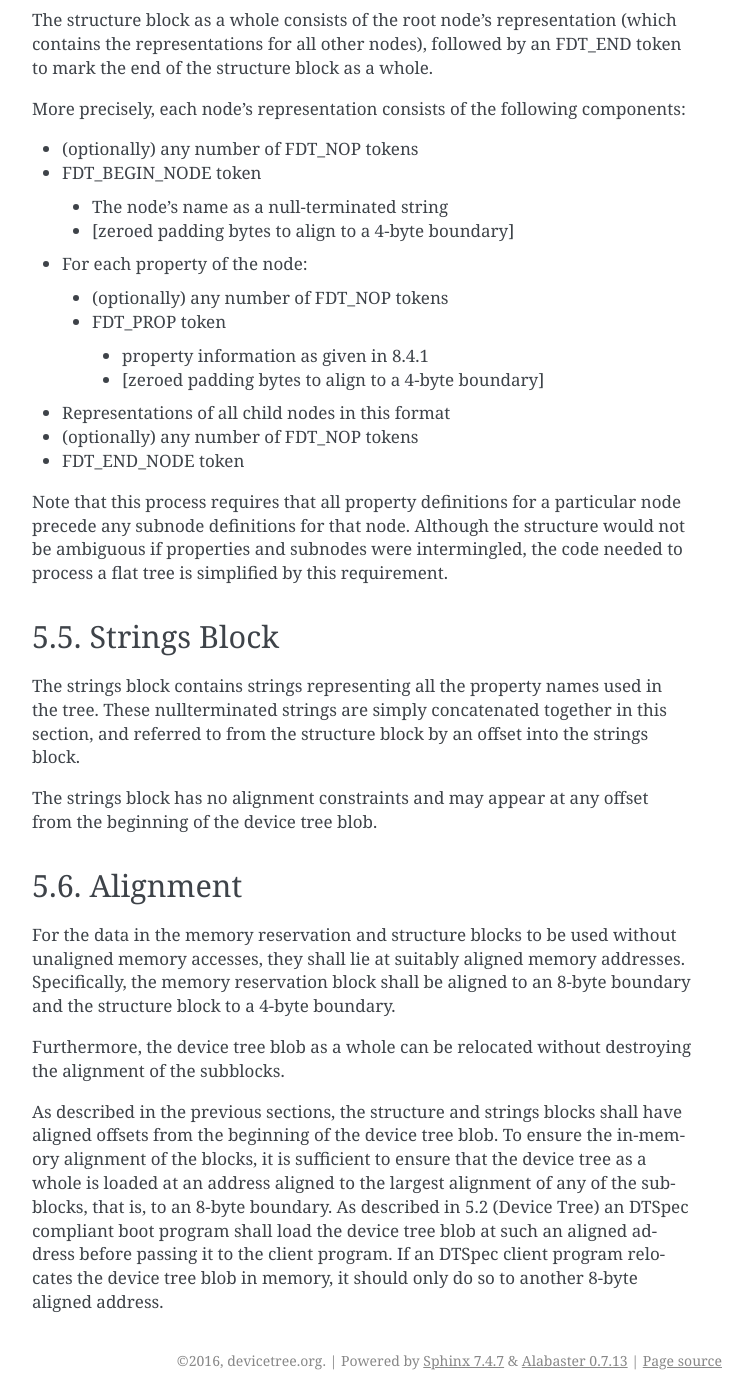
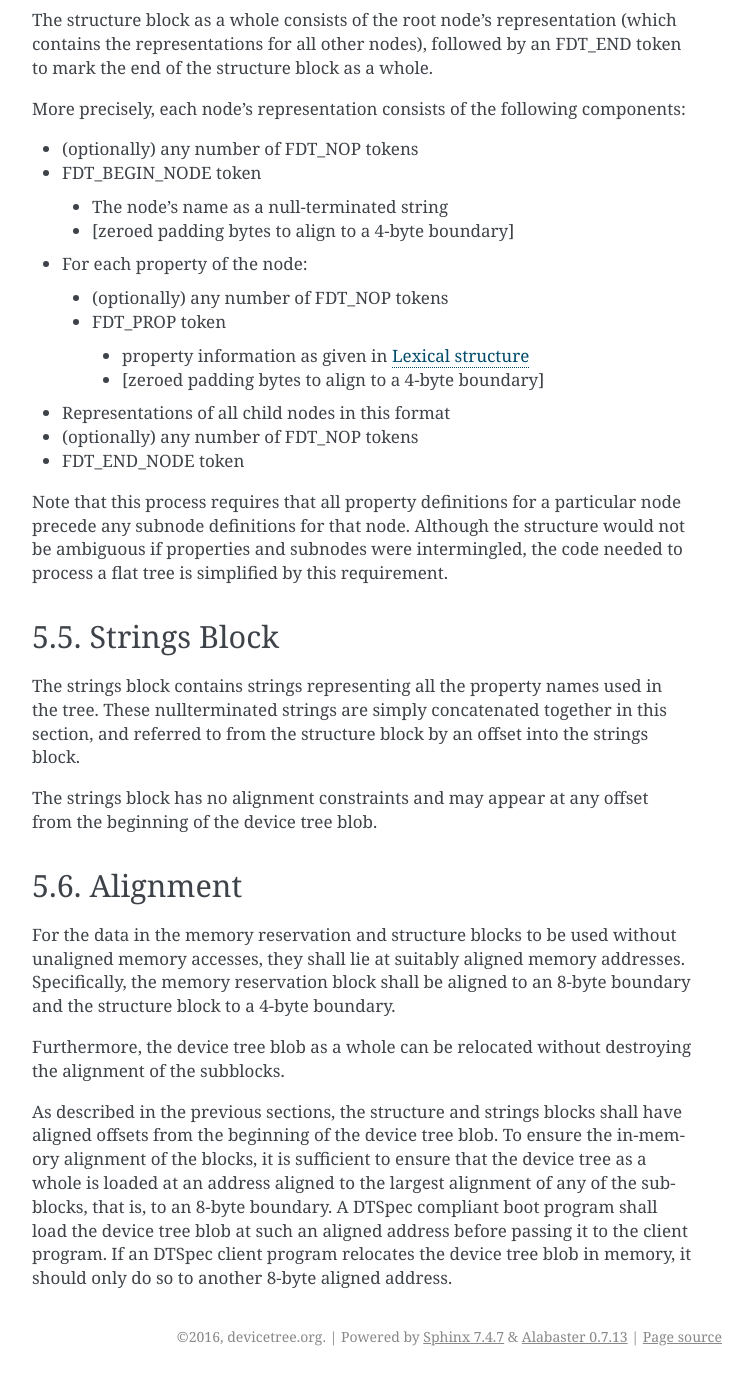
Before and after one commit to devicetree-org/devicetree-specification, a Sphinx documentation site: the page built from source/flattened-format.rst, in a window 1280 px wide and 1400 px high, scrolled down 6419 px. Shown: the whole window, without its empty margins (388-1140 px from the left). Built offline with Sphinx 7.4.7, drawn with Linux system fonts in a browser that asks for light colours; after the commit the page ends 7795 px from its top, so only the background shows below that; some of the changed text lies outside the part shown.

Commit message:
Fix broken section references
Replace old ePAPR section reference numbers with proper rST reference
syntax.

Signed-off-by: Grant Likely <grant.likely@linaro.org>

```diff
--- a/source/devicetree-basics.rst
+++ b/source/devicetree-basics.rst
@@ -281,6 +281,8 @@
    | ``fsl,channel-fifo-len``
    | ``ibm,ppc-interrupt-server#s``
    | ``linux,network-index``
+
+.. _sect-property-values:
 
 Property Values
 ^^^^^^^^^^^^^^^
--- a/source/flattened-format.rst
+++ b/source/flattened-format.rst
@@ -96,15 +96,16 @@
 
 ``off_dt_struct``
     This field shall contain the offset in bytes of the structure block
-    (see 8.4) from the beginning of the header.
+    (see :ref:`sect-fdt-structure-block`) from the beginning of the header.
 
 ``off_dt_strings``
     This field shall contain the offset in bytes of the strings block
-    (see FIXME 8.5) from the beginning of the header.
+    (see :ref:`sect-fdt-strings-block`) from the beginning of the header.
 
 ``off_mem_rsvmap``
     This field shall contain the offset in bytes of the memory
-    reservation block (see 8.3) from the beginning of the header.
+    reservation block (see :ref:`sect-fdt-memory-reservation-block`)
+    from the beginning of the header.
 
 ``version``
     This field shall contain the version of the device tree data
@@ -138,7 +139,7 @@
     section of the device tree blob.
 
 
-.. *FIXME: Add reserved memory node*
+.. FIXME: Add reserved memory node
 
 .. _sect-fdt-memory-reservation-block:
 
@@ -238,6 +239,8 @@
 shall be located at a 4-byte aligned offset from the beginning of the
 device tree blob (see :ref:`sect-fdt-alignment`).
 
+.. _sect-fdt-lexical-structure:
+
 Lexical structure
 ~~~~~~~~~~~~~~~~~
 
@@ -254,7 +257,7 @@
     The FDT_BEGIN_NODE token marks the beginning of a node’s
     representation. It shall be followed by the node’s unit name as
     extra data. The name is stored as a null-terminated string, and
-    shall include the unit address (see 2.2.1, Node Names), if any. The
+    shall include the unit address (see :ref:`sect-node-names`), if any. The
     node name is followed by zeroed padding bytes, if necessary for
     alignment, and then the next token, which may be any token except
     FDT_END.
@@ -280,10 +283,10 @@
    Both the fields in this structure are 32-bit big-endian integers.
 
    * len gives the length of the property’s value in bytes (which may be
-     zero, indicating an empty property, see 2.2.4.2, Property Values).
+     zero, indicating an empty property, see :ref:`sect-property-values`).
 
-   * nameoff gives an offset into the strings block (see 8.5) at which the
-     property’s name is stored as a null-terminated string.
+   * nameoff gives an offset into the strings block (see :ref:`sect-fdt-strings-block`)
+     at which the property’s name is stored as a null-terminated string.
 
    After this structure, the property’s value is given as a byte string of
    length len. This value is followed by zeroed padding bytes (if
@@ -331,7 +334,7 @@
 *  For each property of the node:
  *  (optionally) any number of FDT_NOP tokens
  *  FDT_PROP token
-  *  property information as given in 8.4.1
+  *  property information as given in :ref:`sect-fdt-lexical-structure`
   *  [zeroed padding bytes to align to a 4-byte boundary]
 *  Representations of all child nodes in this format
 *  (optionally) any number of FDT_NOP tokens
@@ -375,7 +378,7 @@
 To ensure the in-memory alignment of the blocks, it is sufficient to
 ensure that the device tree as a whole is loaded at an address aligned
 to the largest alignment of any of the subblocks, that is, to an 8-byte
-boundary. As described in 5.2 (Device Tree) an |spec| compliant boot
+boundary. A |spec| compliant boot
 program shall load the device tree blob at such an aligned address
 before passing it to the client program. If an |spec| client program
 relocates the device tree blob in memory, it should only do so to
--- a/source/introduction.rst
+++ b/source/introduction.rst
@@ -53,8 +53,6 @@
 * Chapter :ref:`chapter-device-node-requirements` specifies the
   definition of a base set of device nodes required by |spec|-compliant
   device trees.
-* Chapter FIXME specifies the requirements for boot programs to start client
-  programs on single and multiple CPU systems.
 * Chapter :ref:`chapter-device-bindings` describes device bindings for
   certain classes of devices and specific device types.
 * Chapter :ref:`chapter-fdt-structure` specifies the physical structure
```
Also changed, not shown: source/devicenodes.rst (+4 -11 lines).
